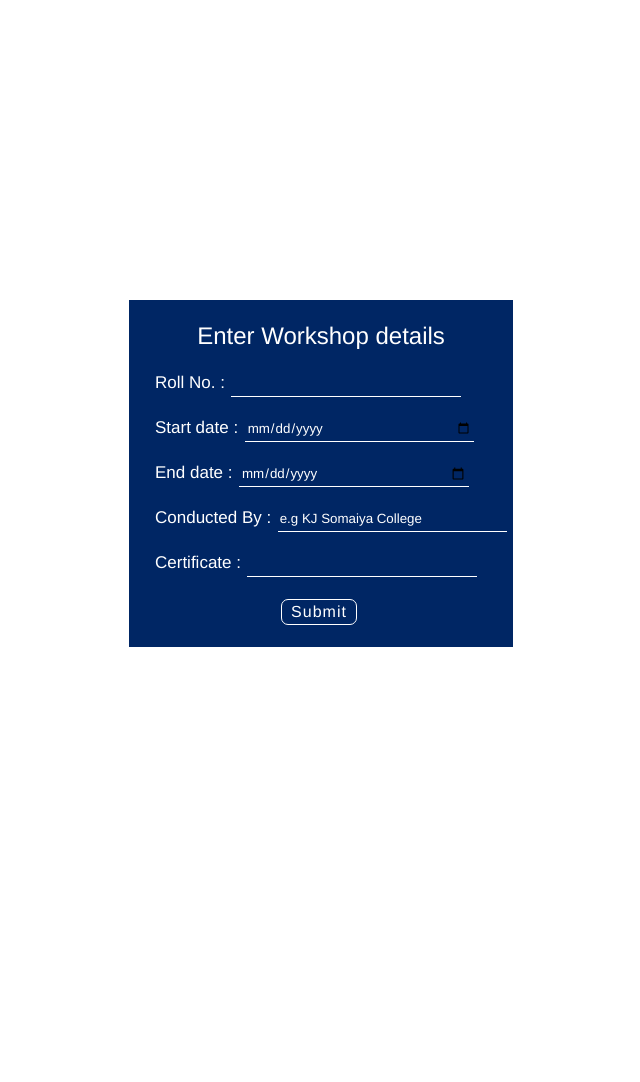
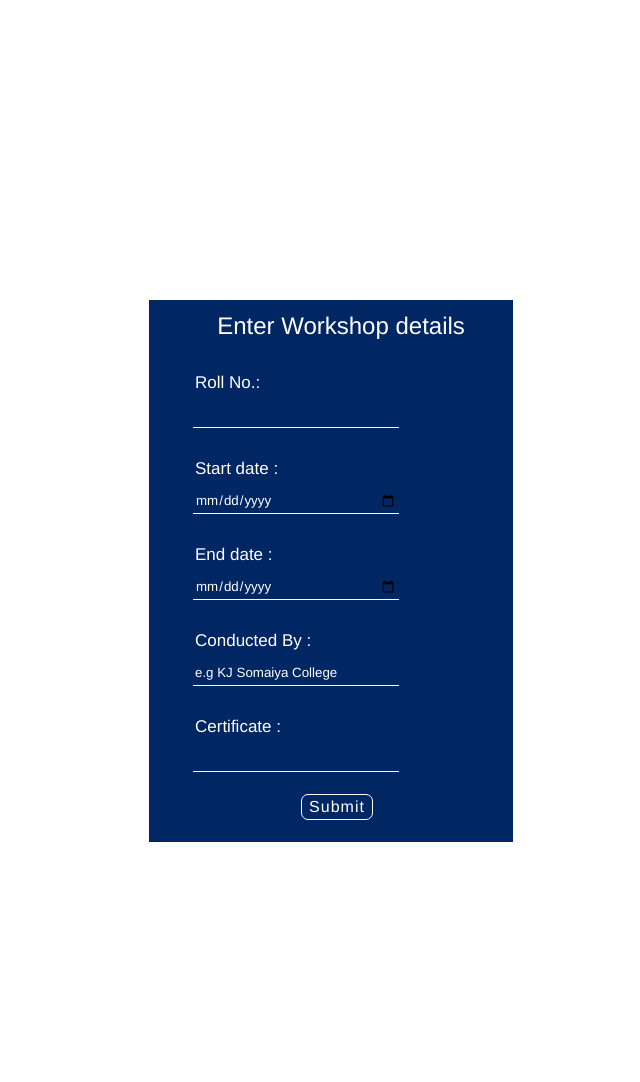
Before and after one commit to pgk612/KJSCEproject, a PHP site: page /workshop.html in a window 1280 px wide. Shown: the top 1082 px of the page, without its empty margins (171-811 px from the left). Run offline with PHP 8.4, Linux system fonts and the light colour scheme.

Commit message:
Add files via upload

```diff
--- a/workshop.css
+++ b/workshop.css
@@ -13,6 +13,9 @@
     color: #fff;
     line-height: 1em;
     padding: 2px;
+    display: block;
+    margin-left: 20px;
+    margin-top: 10px;
  }
 
 #inputContainer {
@@ -72,5 +75,4 @@
 #inputContainer label{
     color: #fff;
     font-size: 17px;
-    margin-left: 20px;
    }
--- a/workshop.html
+++ b/workshop.html
@@ -23,7 +23,7 @@
 						<h2>Enter Workshop details</h2>
 					<p>
 
-						<label for="rollno">Roll No. :</label>
+						<label for="rollno">Roll No.:    </label>
 						<input id="rollno" type="text" name="rollno"  required>
 
 				</p>
@@ -31,7 +31,7 @@
 				<p>
 
 
-						<label for="startDate">Start date :</label>
+						<label for="startDate">Start date :  </label>
 						<input id="startDate" type="date" name="startDate" required>
 
 				</p>
@@ -39,7 +39,7 @@
 				<p>
 
 
-						<label for="endDate">End date :</label>
+						<label for="endDate">End date :    </label>
 						<input id="endDate" type="date" name="endDate" required>
 
 				</p>
@@ -53,11 +53,12 @@
 
 				<p>
 
-						<label for="certi">Certificate :</label>
-
-						<input id = "certi" name="certi"  type="text"  required>
+						<label for="Certi">Certificate :</label>
+						<input id="Certi" type="text" name="Certi"  required>
 
 				</p>
+
+
 
 
 
```
Lines whose indentation alone changed are shown as unchanged.
